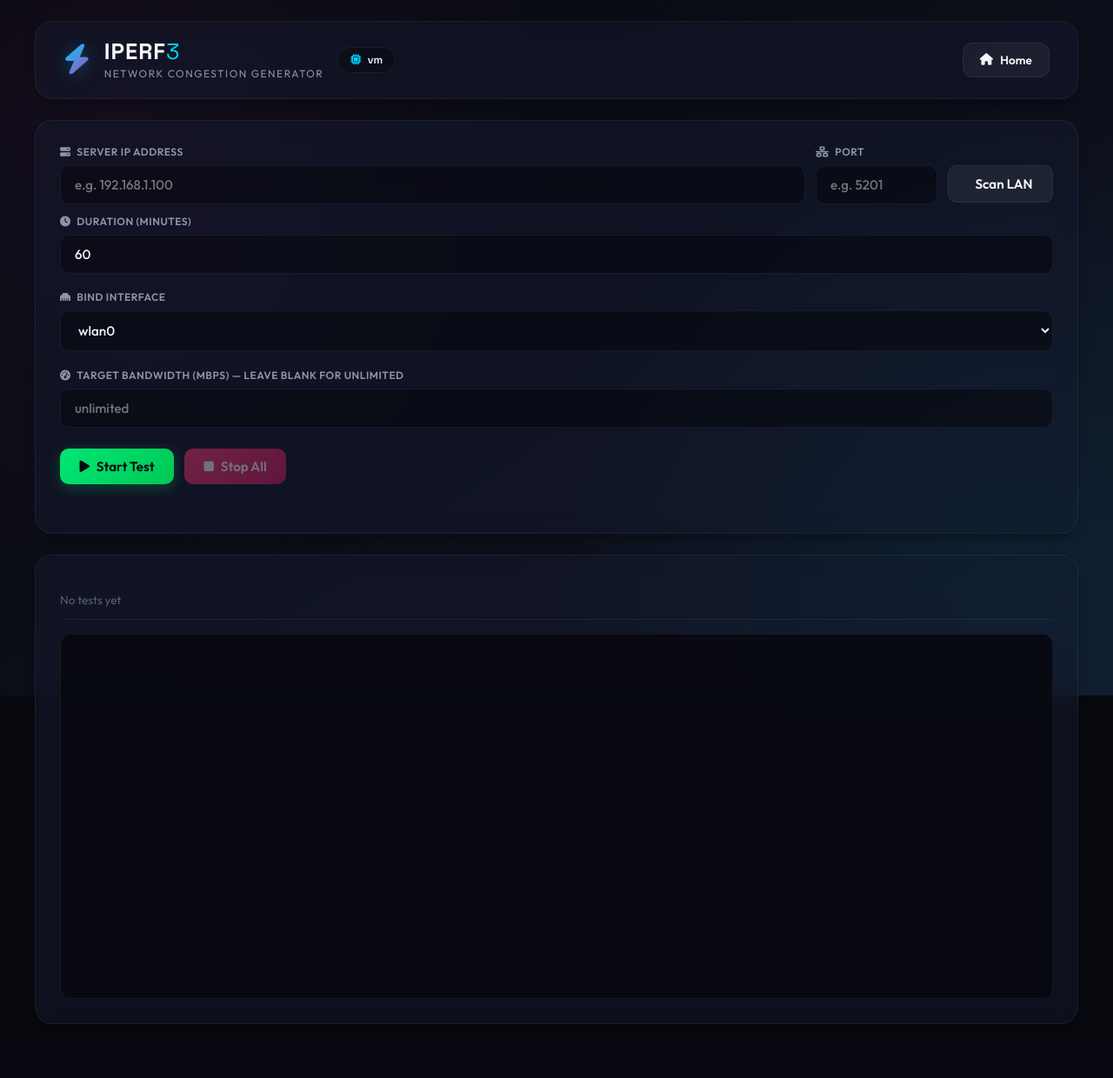
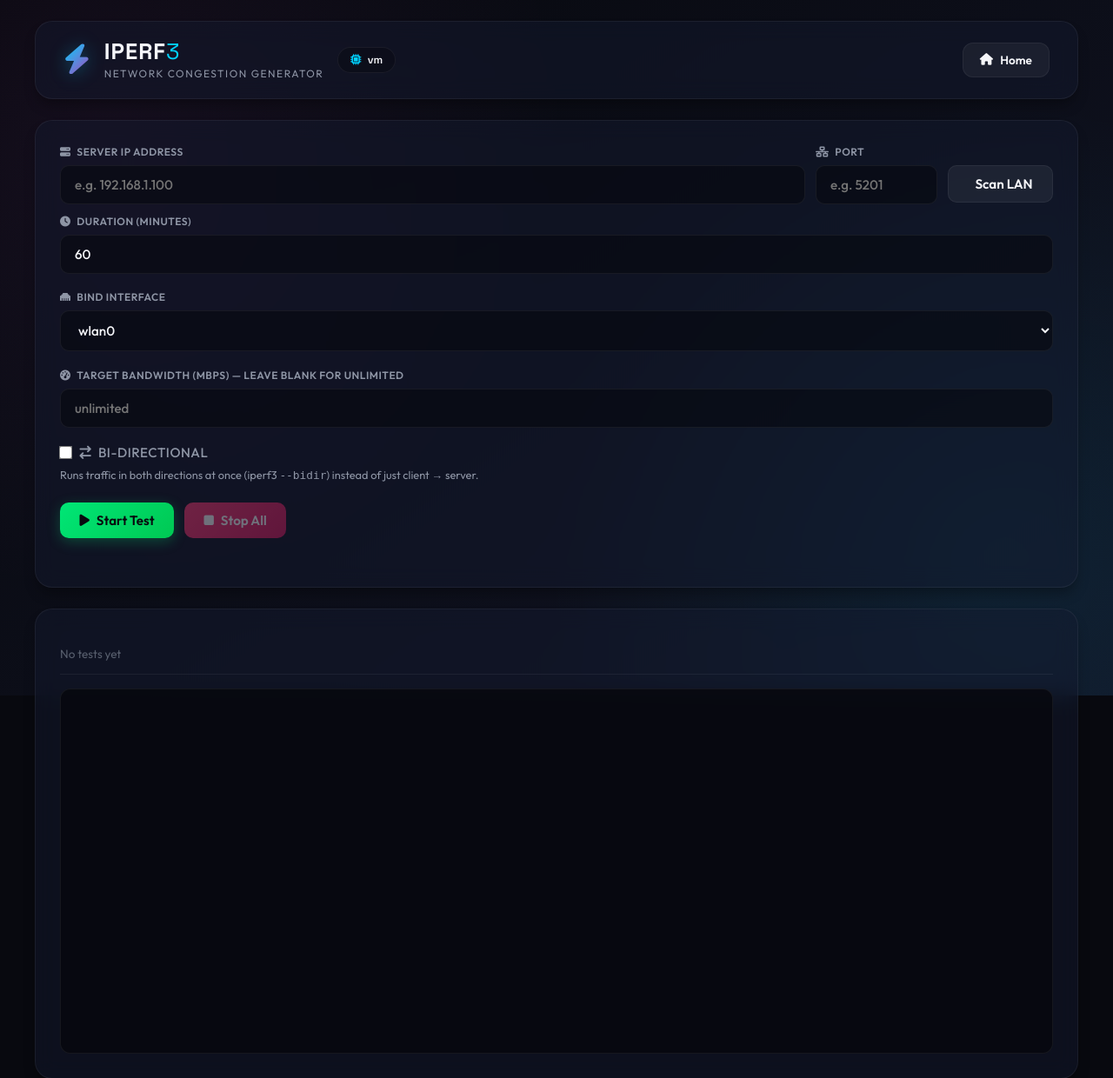
Before and after one commit to rinaldomerlo/wifipi, a Flask app: page / in a window 1280 px wide. Shown: the top 1240 px of the page at 87% size. Before the commit the page ends 1178 px from the top, so only its background shows below. Run offline with Flask 2, Linux system fonts and the light colour scheme; data that the repository does not hold is empty.

Commit message:
iPerf3 Congestion Generator: add bi-directional test option
- /start now accepts a `bidir` flag, threaded through the test record,
  test_summary, and run_iperf3, which appends `--bidir` to the iperf3
  client command when set. Server side needs no change -- --bidir works
  against any standard iperf3 --server.
- UI: new "Bi-directional" checkbox on the config card (same check-row
  pattern as WiFi Porcupine's randomize-MAC toggle), wired into
  startTest() and surfaced in the tab tooltip.
- Tests: cover the /start route wiring (both set and default-false) and
  that run_iperf3 includes/omits --bidir accordingly.

Co-Authored-By: Claude Sonnet 5 <noreply@anthropic.com>

```diff
--- a/iperf_congestion_generator/app.py
+++ b/iperf_congestion_generator/app.py
@@ -177,6 +177,7 @@ def _new_test(config) -> dict:
         "bind_interface": config["bind_interface"],
         "duration_minutes": config["duration_minutes"],
         "bandwidth_mbps": config["bandwidth_mbps"],
+        "bidir": config["bidir"],
         "status": "running",
         "started_at": time.time(),
         "ended_at": None,
@@ -204,6 +205,7 @@ def test_summary(test) -> dict:
         "bind_interface": test["bind_interface"],
         "duration_minutes": test["duration_minutes"],
         "bandwidth_mbps": test["bandwidth_mbps"],
+        "bidir": test["bidir"],
         "status": test["status"],
         "started_at": test["started_at"],
         "ended_at": test["ended_at"],
@@ -235,7 +237,7 @@ def read_output(test, since: int) -> dict:
     }
 
 
-def run_iperf3(test, server_ip, server_port, duration_minutes, bind_interface, bandwidth_mbps):
+def run_iperf3(test, server_ip, server_port, duration_minutes, bind_interface, bandwidth_mbps, bidir=False):
     """Run iperf3 in a background thread, buffering output into this test's record."""
     max_duration = 86400
     total_seconds = duration_minutes * 60
@@ -265,6 +267,8 @@ def run_iperf3(test, server_ip, server_port, duration_minutes, bind_interface, b
                       "--bind-dev", bind_interface,
                       "-t", str(run_seconds),
                   ] + bandwidth_arg
+            if bidir:
+                cmd.append("--bidir")
 
             _emit(test, f"$ {' '.join(cmd)}")
 
@@ -374,6 +378,7 @@ def start():
 
     bind_interface = data.get("bind_interface") or "wlan0"
     bandwidth_mbps = str(data.get("bandwidth_mbps") or "").strip()
+    bidir = bool(data.get("bidir", False))
 
     if not server_ip or not is_valid_ip(server_ip):
         return jsonify({"error": "Invalid server IP address"}), 400
@@ -392,12 +397,13 @@ def start():
             "bind_interface": bind_interface,
             "duration_minutes": duration_minutes,
             "bandwidth_mbps": bandwidth_mbps,
+            "bidir": bidir,
         })
         summary = test_summary(test)
 
     thread = threading.Thread(
         target=run_iperf3,
-        args=(test, server_ip, server_port, duration_minutes, bind_interface, bandwidth_mbps),
+        args=(test, server_ip, server_port, duration_minutes, bind_interface, bandwidth_mbps, bidir),
         daemon=True
     )
     thread.start()
--- a/iperf_congestion_generator/templates/index.html
+++ b/iperf_congestion_generator/templates/index.html
@@ -345,6 +345,28 @@
             flex: 1;
         }
 
+        .check-row {
+            display: flex;
+            align-items: center;
+            gap: 0.6rem;
+            margin-top: 1.2rem;
+            cursor: pointer;
+            font-size: 0.95rem;
+            font-weight: 500;
+        }
+
+        .check-row input[type="checkbox"] {
+            width: auto;
+            accent-color: var(--color-blue);
+            transform: scale(1.2);
+        }
+
+        .hint {
+            font-size: 0.8rem;
+            color: var(--text-secondary);
+            margin-top: 0.35rem;
+        }
+
         .actions {
             display: flex;
             gap: 0.75rem;
@@ -518,6 +540,12 @@
             <label for="bandwidth"><i class="fa-solid fa-gauge-high"></i> Target Bandwidth (Mbps) &mdash; leave blank for unlimited</label>
             <input id="bandwidth" type="number" placeholder="unlimited" min="1">
 
+            <label class="check-row" for="bidir">
+                <input type="checkbox" id="bidir">
+                <span><i class="fa-solid fa-arrow-right-arrow-left"></i> Bi-directional</span>
+            </label>
+            <div class="hint">Runs traffic in both directions at once (iperf3 <code>--bidir</code>) instead of just client &rarr; server.</div>
+
             <div class="actions">
                 <button id="btn-start" class="btn" onclick="startTest()"><i class="fa-solid fa-play"></i> Start Test</button>
                 <button id="btn-stop" class="btn" onclick="stopTest()" disabled><i class="fa-solid fa-stop"></i> Stop All</button>
@@ -626,6 +654,7 @@
             const duration   = parseInt(document.getElementById('duration').value) || 60;
             const iface      = document.getElementById('interface').value;
             const bandwidth  = document.getElementById('bandwidth').value.trim();
+            const bidir      = document.getElementById('bidir').checked;
 
             if (!serverIp) { setStatus('Please enter a server IP address.', 'var(--color-pink)'); return; }
 
@@ -646,7 +675,8 @@
                         server_port: serverPort,
                         duration_minutes: duration,
                         bind_interface: iface,
-                        bandwidth_mbps: bandwidth
+                        bandwidth_mbps: bandwidth,
+                        bidir: bidir
                     })
                 });
                 const data = await res.json();
@@ -700,8 +730,9 @@
                 const close = t.status === 'running'
                     ? `<span class="tab-close" title="Stop this test" onclick="event.stopPropagation(); stopOne('${t.id}')"><i class="fa-solid fa-stop"></i></span>`
                     : `<span class="tab-close" title="Remove this test" onclick="event.stopPropagation(); forgetOne('${t.id}')"><i class="fa-solid fa-xmark"></i></span>`;
+                const direction = t.bidir ? ' (bi-directional)' : '';
                 return `<button class="tab-title${active}" onclick="selectTest('${t.id}')"
-                            title="${t.server_ip}:${t.server_port} via ${t.bind_interface} — ${t.status}">
+                            title="${t.server_ip}:${t.server_port} via ${t.bind_interface}${direction} — ${t.status}">
                             <span class="tab-dot ${dot}"></span>${tabLabel(t)}${close}
                         </button>`;
             }).join('');
--- a/wifi_utilization_monitor/templates/index.html
+++ b/wifi_utilization_monitor/templates/index.html
@@ -1050,7 +1050,7 @@ body {
             <div class="logo">
                 <i class="fa-solid fa-wifi fa-bounce logo-icon"></i>
                 <div class="logo-text">
-                    <h1>WIFI<span>MON</span><span class="version-tag" title="WiFiPi version (git-stamped at commit time)"><!--VERSION-->v0.2-17-g3fd5737<!--/VERSION--></span></h1>
+                    <h1>WIFI<span>MON</span><span class="version-tag" title="WiFiPi version (git-stamped at commit time)"><!--VERSION-->v0.2-18-gc7142f9<!--/VERSION--></span></h1>
                     <span class="subtitle">Live Spectrum & Channel Monitor</span>
                 </div>
                 <span class="host-badge" title="Hostname of the machine serving this page">
--- a/www/index.html
+++ b/www/index.html
@@ -234,7 +234,7 @@
             <span class="host-badge" title="Host serving this page">
                 Host: <strong id="hostName"><!--# echo var="hostname" default="" --></strong>
             </span>
-            <span class="version-badge" title="WiFiPi version (git-stamped at commit time)"><!--VERSION-->v0.2-17-g3fd5737<!--/VERSION--></span>
+            <span class="version-badge" title="WiFiPi version (git-stamped at commit time)"><!--VERSION-->v0.2-18-gc7142f9<!--/VERSION--></span>
         </header>
 
         <div class="section-label">Monitoring &amp; Management</div>
```
Also changed, not shown: tests/test_iperf_generator.py (+54 -0 lines).
